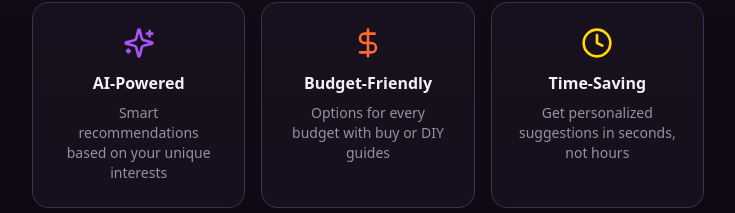
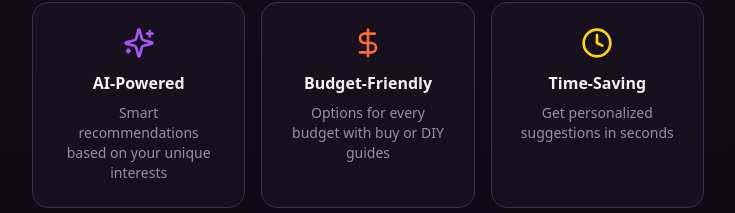
Before and after one commit to lavanyaagarwal2006/spook-fit-ai-stylist, a React (Vite) app: page / in a window 1280 px wide. Shown: the part 401-614 px from the top of the page, without its empty margins (272-1007 px from the left). Built offline with nearby package versions, Linux system fonts and the light colour scheme; the HTML template or start-up script is replaced by a standard one.

Commit message:
Refactor: Remove redundant text

```diff
--- a/src/components/WelcomeScreen.tsx
+++ b/src/components/WelcomeScreen.tsx
@@ -45,7 +45,7 @@ export const WelcomeScreen = ({ onStart }: WelcomeScreenProps) => {
               <Clock className="w-8 h-8 mx-auto mb-3 text-accent" />
               <h3 className="font-semibold mb-2">Time-Saving</h3>
               <p className="text-sm text-muted-foreground">
-                Get personalized suggestions in seconds, not hours
+                Get personalized suggestions in seconds
               </p>
             </div>
           </div>
```
